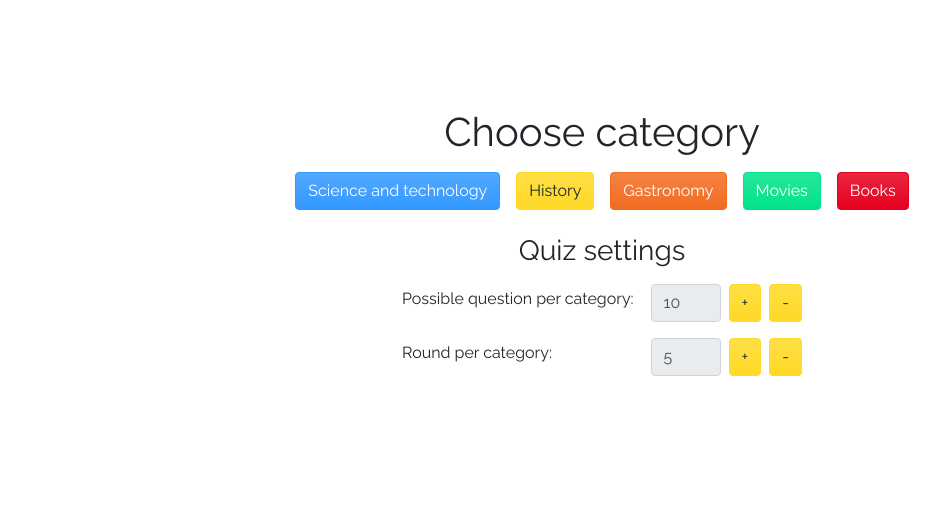
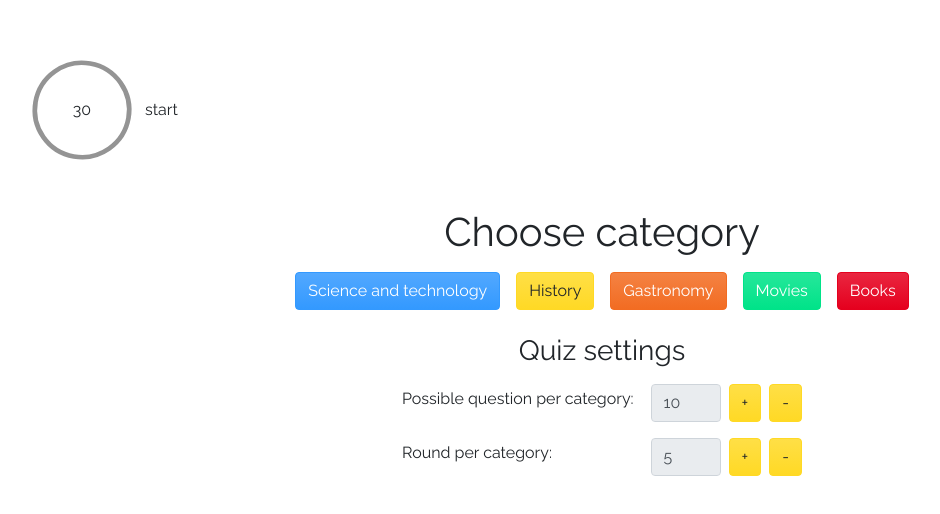
Before and after one commit to vorenus85/quiz-app, a Vue app: page / in a window 1280 px wide. Shown: the top 514 px of the page, without its empty margins (38-978 px from the left). Built offline with nearby package versions, Linux system fonts and the light colour scheme.

Commit message:
add pomodoro

```diff
--- a/src/components/Main.vue
+++ b/src/components/Main.vue
@@ -2,6 +2,19 @@
   <div>
     <div class="container">
       <div class="row">
+        <div class="progress-circle__container">
+          <span class="progress-circle__percent">{{ countDownTimer }}</span>
+          <svg class="progress-circle" viewBox="0 0 106 106" version="1.1" xmlns="http://www.w3.org/2000/svg" xmlns:xlink="http://www.w3.org/1999/xlink">
+            <g id="Page-1" stroke="none" stroke-width="1" fill="none" fill-rule="evenodd">
+              <g id="ProgressBar" transform="translate(-17.000000, -17.000000)">
+                <circle id="Oval" stroke="#949494" stroke-width="5" fill-rule="nonzero" cx="70" cy="70" r="50"></circle>
+                <path class="progress-circle__path" d="M70,120 C97.6142375,120 120,97.6142375 120,70 C120,42.3857625 97.6142375,20 70,20 C42.3857625,20 20,42.3857625 20,70 C20,97.6142375 42.3857625,120 70,120 Z" id="Oval-Copy" stroke="#000000" stroke-width="5" :stroke-dasharray="circle" fill-rule="nonzero" transform="translate(70.000000, 70.000000) rotate(-125.000000) translate(-70.000000, -70.000000) "></path>
+              </g>
+            </g>
+          </svg>
+        </div>
+        <button class="btn" @click="startTimer()">start</button>
+
         <div class="col-md-12 mt-5">
           <div id="choose-category" v-if="selectedCategoryId === 0">
             <h1> Choose category</h1>
@@ -18,13 +31,12 @@
                 <label for="questionPerCategory" style="width: 250px" class="text-left">Possible question per category:</label>
                 <input
                   id="questionPerCategory"
-                  :type="number"
-                  :min="10"
-                  :max="20"
+                  type="number"
+                  min="10"
+                  max="20"
                   class="form-control ml-3"
                   style="width: 70px"
                   v-model="questionPerCategory"
-                  :value="questionPerCategory"
                   readonly>
                 <button class="btn btn-info ml-2" @click="questionPerCategoryInc()">+</button>
                 <button class="btn btn-info ml-2" @click="questionPerCategoryDec()">-</button>
@@ -33,13 +45,12 @@
                 <label for="questionPerCategory" style="width: 250px" class="text-left">Round per category:</label>
                 <input
                   id="questionForPlay"
-                  :type="number"
-                  :min="5"
-                  :max="10"
+                  type="number"
+                  min="5"
+                  max="10"
                   class="form-control ml-3"
                   style="width: 70px"
                   v-model="questionForPlay"
-                  :value="questionForPlay"
                   readonly>
                 <button class="btn btn-info ml-2" @click="questionForPlayInc()">+</button>
                 <button class="btn btn-info ml-2" @click="questionForPlayDec()">-</button>
@@ -157,10 +168,38 @@ export default {
       correctAnswer: '',
       randomQuestionsArr: [],
       selectedCategoryId: 0,
-      selectedCategoryName: ''
+      selectedCategoryName: '',
+      countDownSteppes: 30,
+      countDownTimer: 30,
+      circlePercent: 0,
+      counterState: false,
+      timerInterval: null
+    }
+  },
+  computed: {
+    circle () {
+      return ((this.circlePercent / 100) * 100 * Math.PI) + ',9999'
     }
   },
   methods: {
+    startTimer: function () {
+      this.timerInterval = setInterval(this.countDown, 1000)
+    },
+    countDown: function () {
+      let n = this.countDownTimer
+      if (!this.counterState) {
+        this.counterState = true
+      } else if (n > 0) {
+        n = n - 1
+        this.countDownTimer = n
+        this.circlePercent = this.circlePercent + (100 / this.countDownSteppes)
+      } else {
+        clearInterval(this.timerInterval)
+        this.counterState = false
+        this.circlePercent = 0
+        this.countDownTimer = 30
+      }
+    },
     questionPerCategoryInc: function () {
       if (this.questionPerCategory <= this.questionPerCategoryMax - 1 && this.questionPerCategory >= this.questionPerCategoryMin - 1) {
         this.questionPerCategory++
@@ -290,6 +329,30 @@ export default {
     }
   }
 
+  .progress-circle {
+    max-width:100px;
+    max-height:100px;
+    width:100%;
+    transform: scaleX(-1) rotate(-55deg);
+
+    &__percent {
+      position:absolute;
+      top:50%;
+      left:50%;
+      transform: translate(-50%,-50%);
+    }
+
+    &__container {
+      display:inline-block;
+      position:relative;
+    }
+
+    &__path {
+      transition: 0.5s ease-in-out all;
+    }
+
+  }
+
   .settings-board {
     width: 400px;
     margin: 0 auto;
```
